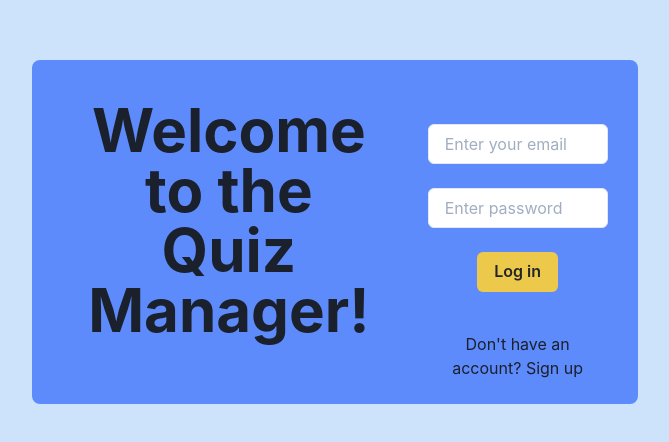
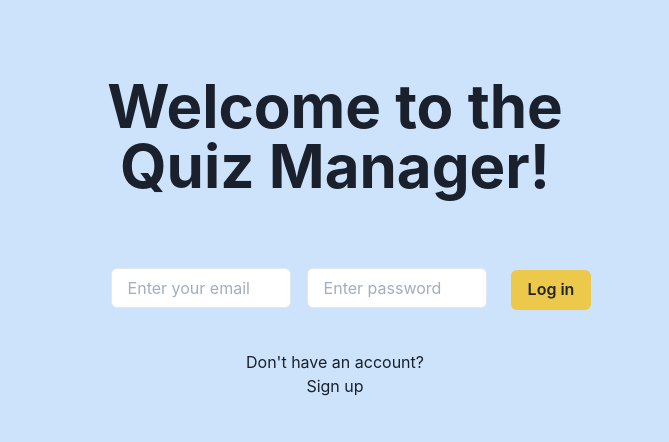
Before and after one commit to miglekuba/quizz, a React (Create React App) app in the folder client/: page / in a window 1280 px wide. Shown: the part 240-682 px from the top of the page, without its empty margins (305-974 px from the left). Built offline with nearby package versions, Linux system fonts and the light colour scheme.

Commit message:
fix grid

```diff
--- a/client/src/components/Homepage.js
+++ b/client/src/components/Homepage.js
@@ -2,7 +2,7 @@ import React from "react";
 import { useState } from "react"
 import { Link } from "react-router-dom";
 import validator from "validator"
-import { Button, Grid, Heading, Container, Box, Text, Input, GridItem } from "@chakra-ui/react";
+import { Button, Grid, Heading, Container, Text, Input, GridItem } from "@chakra-ui/react";
 import "../App.css";
 
 
@@ -34,8 +34,8 @@ function HomePage() {
     });
   }
 
-  const email = (event) => {
-    // console.log(event.target.value)
+  const validateEmail = (event) => {
+    console.log(event.target.value)
     const value = event.target.value;
     setValues((values) => {
       return {
@@ -45,48 +45,71 @@ function HomePage() {
     })
   };
 
+  //   const password = (event) => {
+  //   const value = event.target.value;
+  //    setValues((values) => {
+  //     return {
+  //       ...values,
+  //       password: value
+  //     }
+  //   })
+
+  // }
+
+
+  function submitChanges() {
+    const submitChangesResponse = fetch(
+      `http://localhost:5000/`,
+      {
+        method: "POST",
+        headers: { "Content-Type": "application/json" },
+        body: JSON.stringify(values),
+      }
+    );
+    console.log(submitChangesResponse, "form sumbitted");
+    return submitChangesResponse;
+  }
+
   return (
-    <Container bg="#5E8BFB" align="center" marginTop="300" borderRadius="lg" >
-      <Grid
-        templateColumns="repeat(4, 1fr)"
-        gap={1}>
-        <Box >
-          <GridItem colSpan={2}>
-            <Heading size="3xl" m="10">
+    <form >
+      <Container align="center" marginTop="300" borderRadius="lg" >
+        <Grid h="100px" templateRows="repeat(3, 1fr)" gap={4}>
+          <GridItem colSpan={4}  >
+            <Heading size="3xl" m="4">
               Welcome to the Quiz Manager!
             </Heading>
           </GridItem>
-        </Box>
-        <GridItem colSpan={3}>
-          <Box bg="#5E8BFB" m="2">
+          <GridItem colSpan={4}>
             <Input
               value={values.email}
               onChange={onChangeEmail}
-              maxW="180" mt="14"
+              maxW="180" mt="10" ml="14"
               type="email" bg="white"
               placeholder="Enter your email"
-              onBlur={email}
+              onBlur={validateEmail}
             >
             </Input>
             <Input
               value={values.password}
               onChange={onChangePassword}
-              maxW="180" mt="6"
+              maxW="180" ml="4"
               type="password" bg="white"
-              placeholder="Enter password">
+              placeholder="Enter password"
+            >
             </Input>
-            <Button className="btn" m="6" bg="#ECC94B">
+            <Button onClick={submitChanges} className="btn" m="6" bg="#ECC94B">
               Log in
             </Button>
-            <Box p="4">
-              <Text>
-                Don't have an account? <Link className="signupLink" to="/signup" >Sign up</Link>
-              </Text>
-            </Box>
-          </Box>
-        </GridItem>
-      </Grid>
-    </Container>
+          </GridItem>
+          <GridItem colSpan={4}>
+            <Text>
+              Don't have an account?
+            </Text>
+            <Link className="signupLink" to="/signup" >Sign up</Link>
+          </GridItem>
+        </Grid>
+      </Container>
+    </form>
   );
 }
 
```
